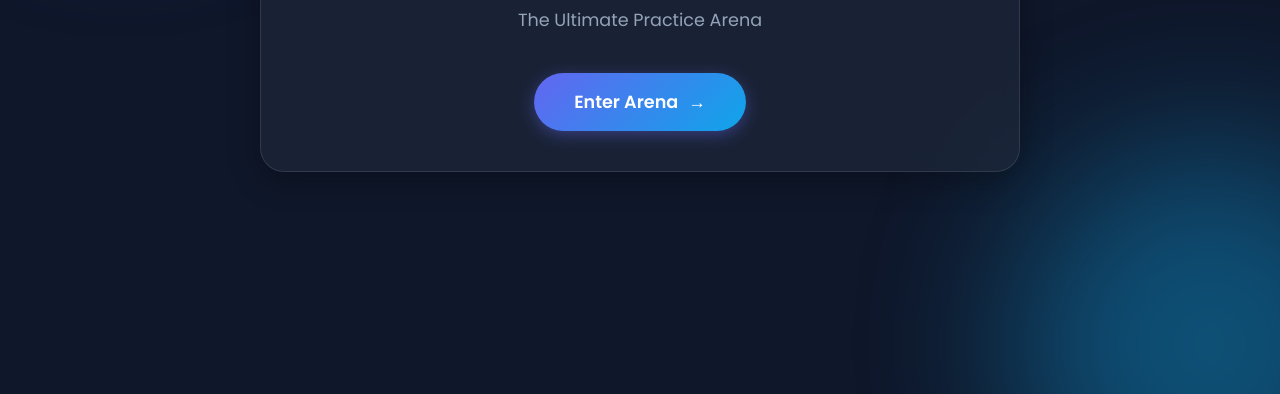
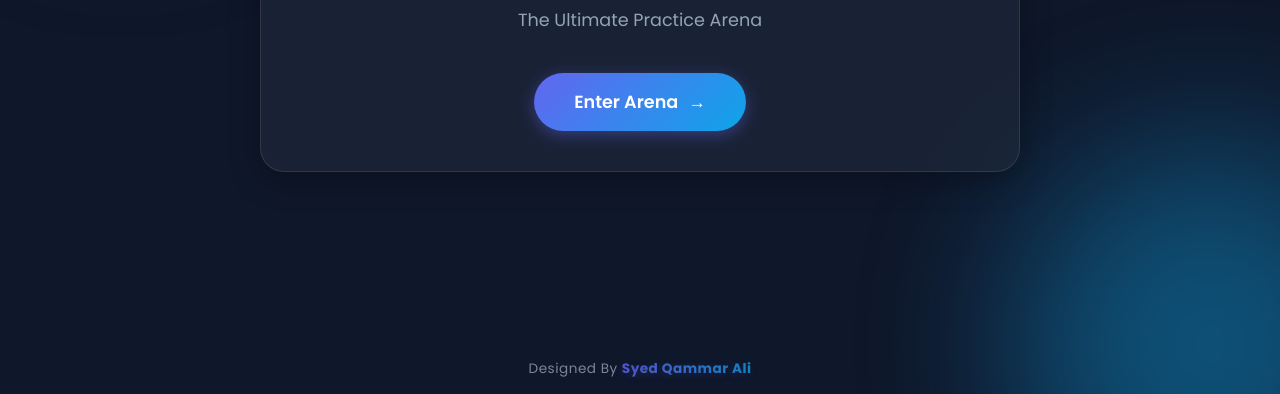
Before and after one commit to syedofficial512/kips-mcqs, a plain HTML site: page index.html in a window 1280 px wide. Shown: the part 406-800 px from the top of the page. Drawn offline with nearby package versions, Linux system fonts and the light colour scheme.

Commit message:
Add files via upload

```diff
--- a/index.html
+++ b/index.html
@@ -199,6 +199,9 @@
         </div>
 
     </div>
+
+    <div class="credits">Designed By <span>Syed Qammar Ali</span></div>
+
     <script src="script.js"></script>
 </body>
 </html>
--- a/style.css
+++ b/style.css
@@ -462,6 +462,28 @@ button {
 }
 .timer-input-container.active { max-height: 100px; opacity: 1; margin-top: 15px; }
 
+/* --- Credits --- */
+.credits {
+    position: fixed;
+    bottom: 15px;
+    left: 50%;
+    transform: translateX(-50%);
+    font-size: 0.85rem;
+    color: var(--text-muted);
+    z-index: 1000;
+    pointer-events: none;
+    letter-spacing: 0.5px;
+    opacity: 0.8;
+}
+.credits span {
+    background: linear-gradient(to right, var(--primary), var(--secondary));
+    -webkit-background-clip: text;
+    background-clip: text;
+    color: transparent;
+    font-weight: 700;
+    text-shadow: 0 2px 10px rgba(99, 102, 241, 0.3);
+}
+
 /* --- Mobile Optimization --- */
 @media (max-width: 768px) {
     .options-grid { grid-template-columns: 1fr; }
```
